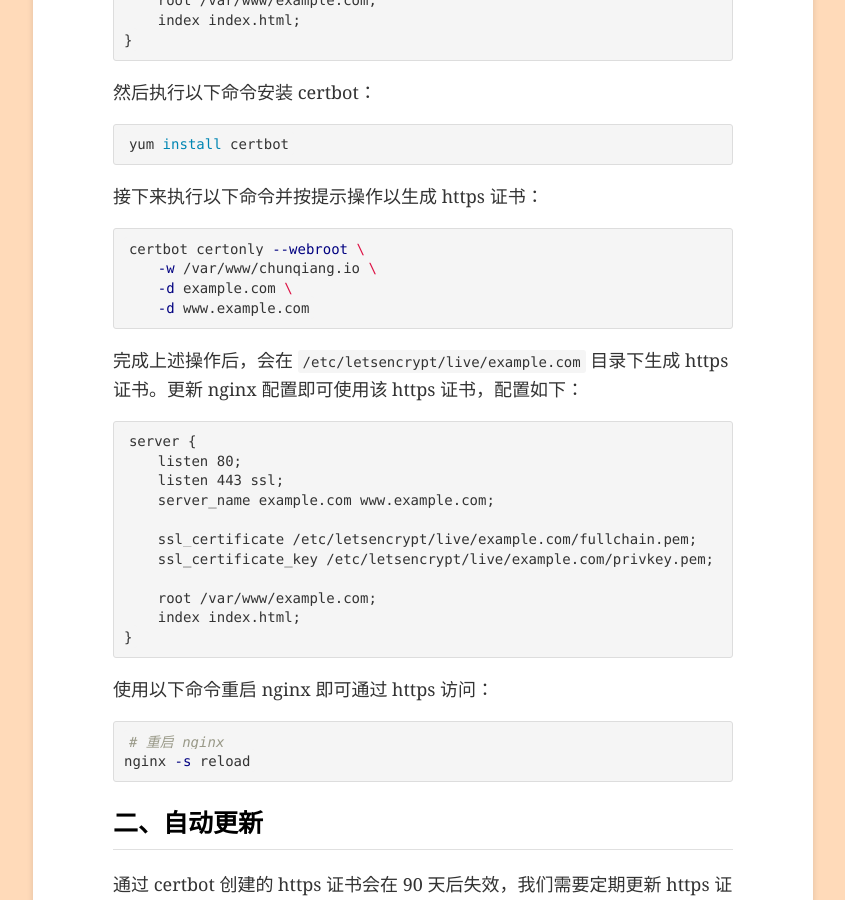
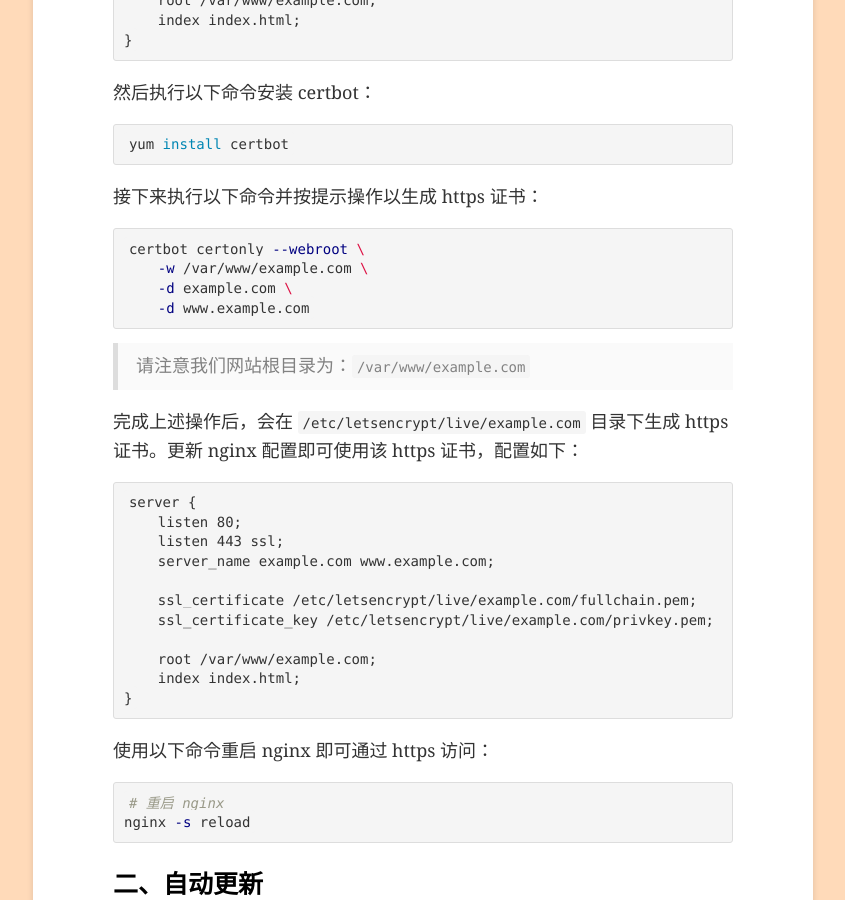
Before and after one commit to john-yuan/blog, a Jekyll site: the page built from _posts/2020-07-30-configuring-https-with-lets-encrypt.md, in a window 1280 px wide and 900 px high, scrolled down 755 px. Shown: the whole window, without its empty margins (217-1062 px from the left). Built offline with Jekyll 4.4.1, drawn with Linux system fonts in a browser that asks for light colours.

Commit message:
fix: fix webroot path in the certbot command

````diff
--- a/_posts/2020-07-30-configuring-https-with-lets-encrypt.md
+++ b/_posts/2020-07-30-configuring-https-with-lets-encrypt.md
@@ -38,10 +38,12 @@ yum install certbot
 
 ```bash
 certbot certonly --webroot \
-    -w /var/www/chunqiang.io \
+    -w /var/www/example.com \
     -d example.com \
     -d www.example.com
 ```
+
+> 请注意我们网站根目录为：`/var/www/example.com`
 
 完成上述操作后，会在 `/etc/letsencrypt/live/example.com` 目录下生成 https 证书。更新 nginx 配置即可使用该 https 证书，配置如下：
 
````
